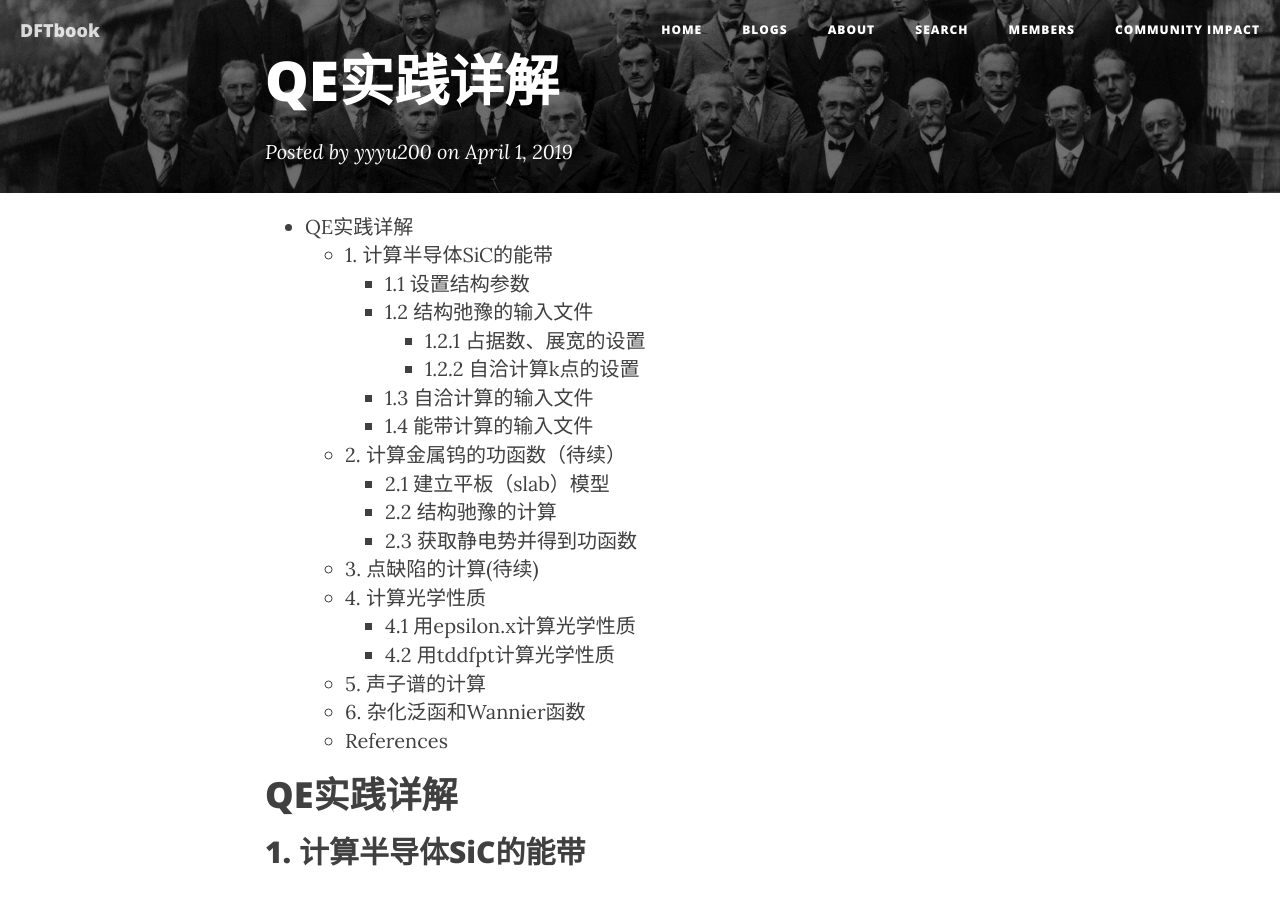
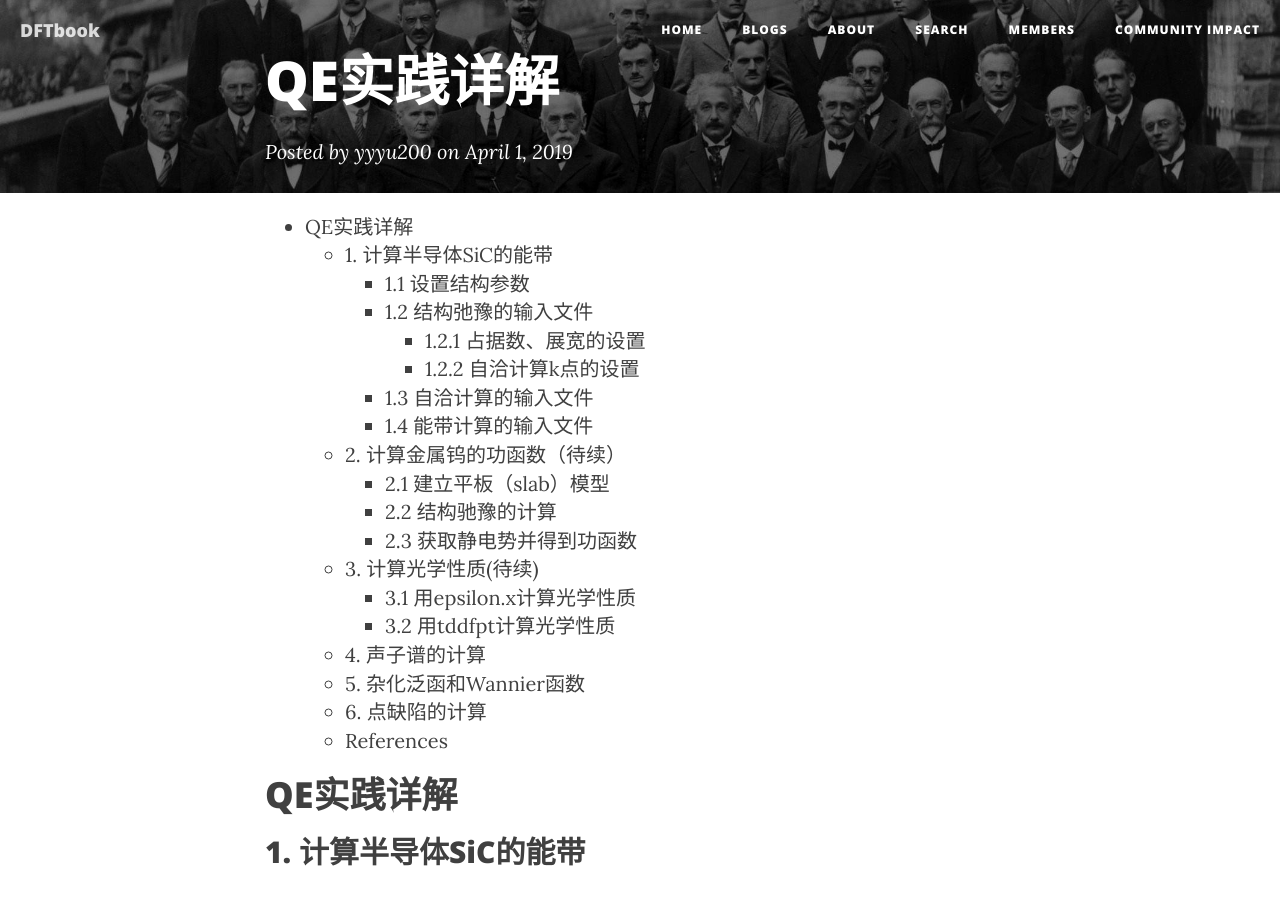
Before and after one commit to yyyu200/DFTbook, a Jekyll site: the page built from _posts/2019-04-01-HandsOn.md, in a window 1280 px wide and 900 px high. Built offline with Jekyll 4.4.1, drawn with Linux system fonts in a browser that asks for light colours; nearby versions of some CDN libraries; formulas are drawn with MathJax 3; comment, search, counter and statistics services are not loaded; some of the changed text lies outside the part shown.

Commit message:
Updated 2019-04-01-HandsOn.md

```diff
--- a/_posts/2019-04-01-HandsOn.md
+++ b/_posts/2019-04-01-HandsOn.md
@@ -349,15 +349,15 @@ plt.savefig('pwband.png',dpi=500)
 ### 2.3 获取静电势并得到功函数
 用average.x得到功函数。
 
-## 3. 点缺陷的计算(待续)
+## 3. 计算光学性质(待续)
+### 3.1 用epsilon.x计算光学性质
+### 3.2 用tddfpt计算光学性质
 
-## 4. 计算光学性质
-### 4.1 用epsilon.x计算光学性质
-### 4.2 用tddfpt计算光学性质
+## 4. 声子谱的计算
 
-## 5. 声子谱的计算
+## 5. 杂化泛函和Wannier函数
 
-## 6. 杂化泛函和Wannier函数
+## 6. 点缺陷的计算
 
 ## References
 
```
